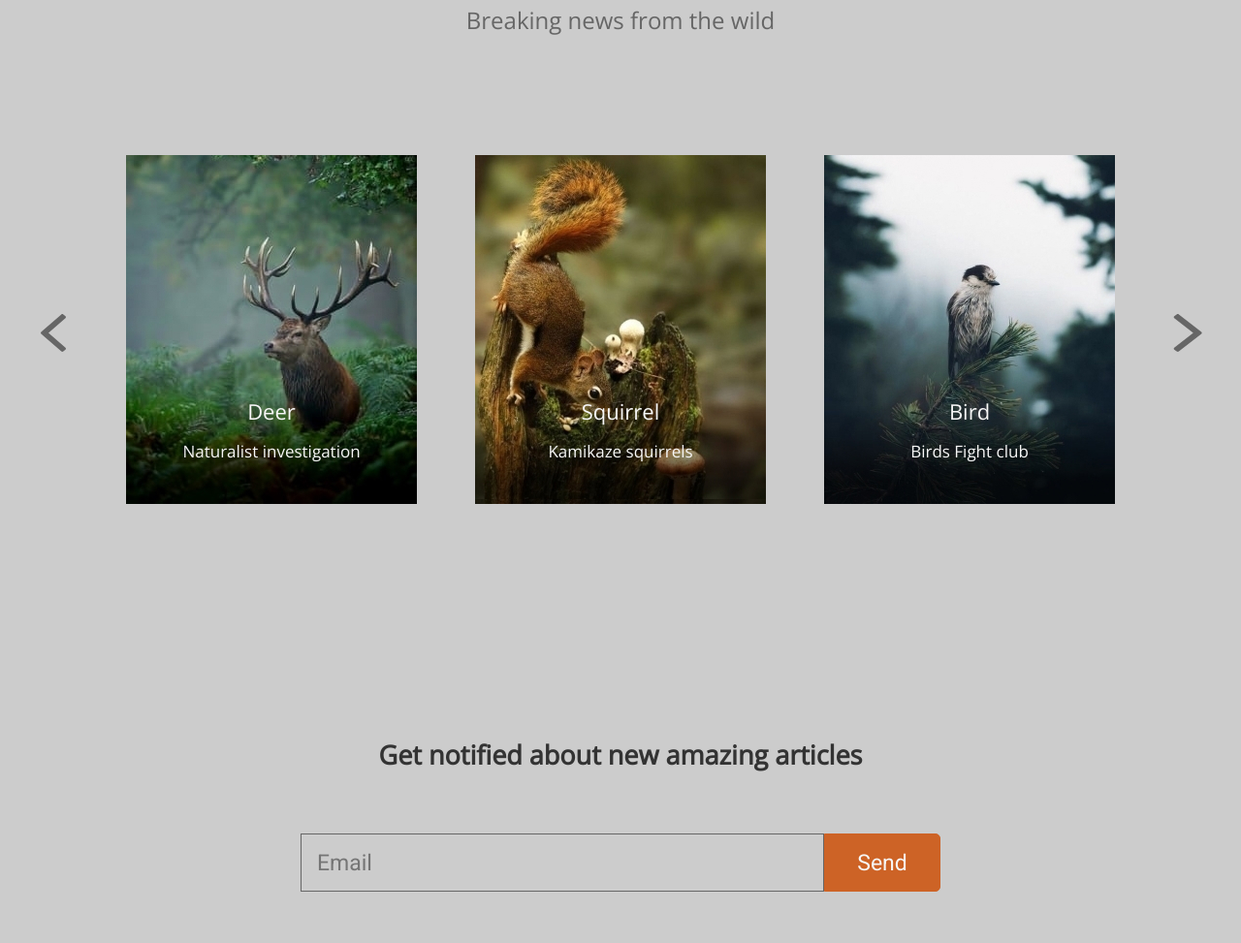
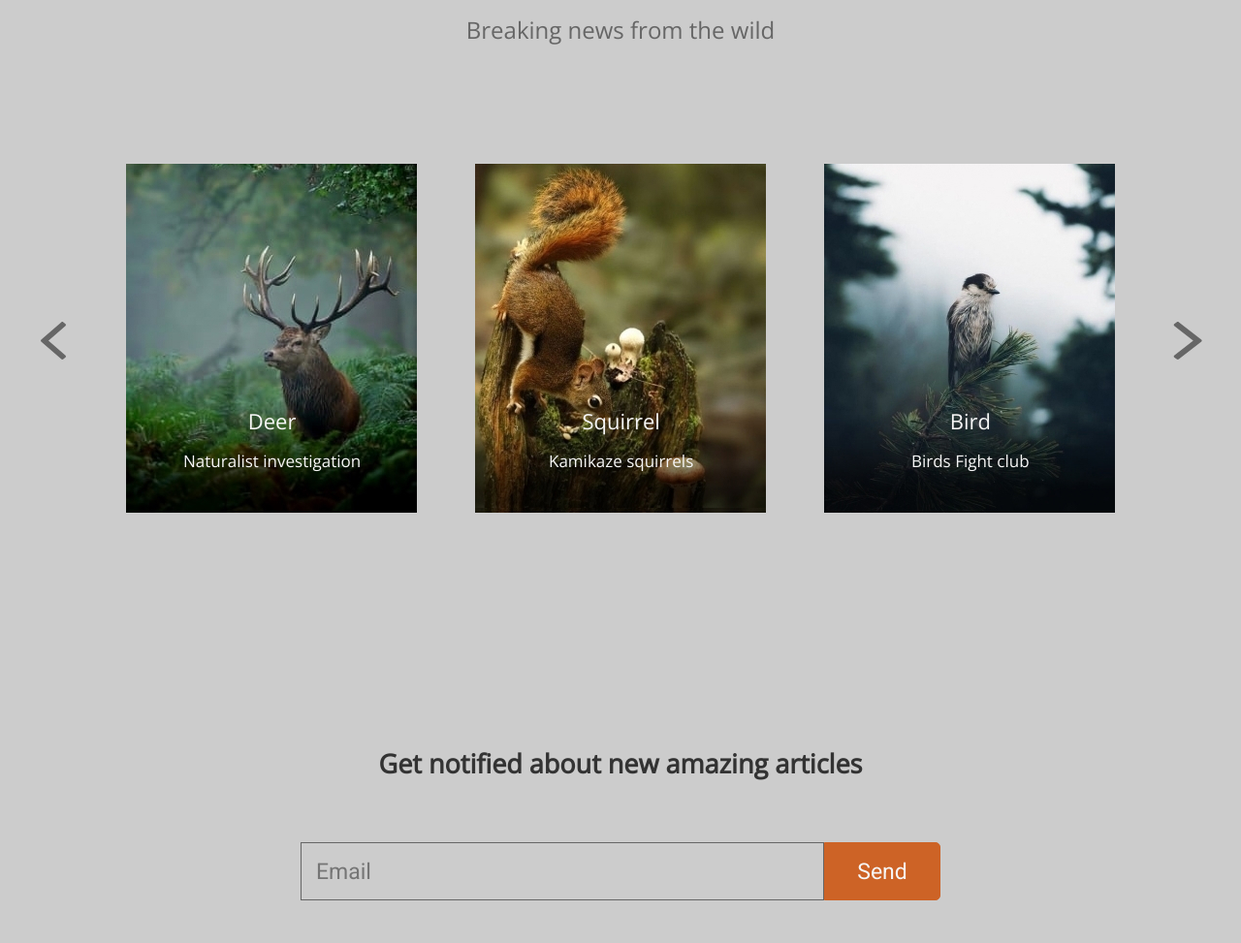
Before and after one commit to AlexandraZaharova/Wildlife, a plain HTML site: page wildlife/index.html in a window 1280 px wide. Shown: the part 979-1952 px from the top of the page at 97% size. Drawn offline with nearby package versions, Linux system fonts and the light colour scheme.

Commit message:
refactor: size

```diff
--- a/wildlife/index.html
+++ b/wildlife/index.html
@@ -23,7 +23,7 @@
           <ul class="nav">
             <li><a href="#">Blog</a></li>
             <li><a href="#">Contacts</a></li>
-            <li><a href="#"><img src="assets/search.svg" alt="search"></a></li>
+            <li><a href="#"><img class="header-nav-search" src="assets/search.svg" alt="search"></a></li>
             <li><button class="header-nav-btn">Sign in</button></li>
           </ul>
         </nav>
@@ -44,21 +44,21 @@
           <button class="btn-arrow"><img class="arrow" src="assets/left.svg" alt="left arrow"></button>
           <figure>
             <img class="slider-card" src="assets/deer.jpg" alt="Deer">
-            <figcaption>
+            <figcaption class="description-left">
               <p class="card-title">Deer</p>
               <p class="card-text">Naturalist investigation</p>
             </figcaption>
           </figure>
           <figure>
             <img class="slider-card" src="assets/squirrel.jpg" alt="Squirrel">
-            <figcaption>
+            <figcaption  class="description-center">
               <p class="card-title">Squirrel</p>
               <p class="card-text">Kamikaze squirrels</p>
             </figcaption>
           </figure>
           <figure>
             <img class="slider-card" src="assets/bird.jpg" alt="Bird">
-            <figcaption>
+            <figcaption class="description-right">
               <p class="card-title">Bird</p>
               <p class="card-text">Birds Fight club</p>
             </figcaption>
--- a/wildlife/style.css
+++ b/wildlife/style.css
@@ -7,9 +7,14 @@ body {
 p,
 h2,
 h3,
-a,
-button {
+a {
     font-family: 'Open Sans', sans-serif;
+}
+
+button,
+input,
+h1 {
+    font-family: 'Roboto', sans-serif;
 }
 
 .header {
@@ -31,7 +36,8 @@ header {
     display: flex;
     justify-content: space-between;
     align-items: center;
-    margin-bottom: 110px;
+    height: 99px;
+    margin-bottom: 102px;
 }
 
 .logo {
@@ -47,7 +53,6 @@ header {
 h1 {
     text-transform: uppercase;
     color: #F7F7F7;
-    font-family: 'Roboto', sans-serif;
     text-shadow: 0 4px 4px rgba(0, 0, 0, 0.25);
 }
 
@@ -76,10 +81,16 @@ a {
     color: #F7F7F7;
 }
 
+.header-nav-search {
+    position: relative;
+    top: 8px;
+}
+
 .header-nav-btn {
     width: 120px;
     height: 50px;
     font-size: 23px;
+    line-height: 27px;
     color: #F7F7F7;
     border: 2px solid #CD6326;
     border-radius: 5px;
@@ -121,14 +132,14 @@ h2 {
 }
 
 main {
-    height: 1364px;
+    height: 1367px;
     background-color: #cccccc;
     padding-top: 1px;
 }
 
 .latest-articles {
-    margin-top: 109px;
-    margin-bottom: 123px;
+    margin-top: 119px;
+    margin-bottom: 235px;
     text-align: center;
 }
 
@@ -147,7 +158,7 @@ main {
 }
 
 .slider {
-    margin-top: 121px;
+    margin-top: 120px;
     display: flex;
     justify-content: space-between;
     align-items: center;
@@ -155,7 +166,7 @@ main {
 
 .btn-arrow {
     position: relative;
-    bottom: 56px;
+    bottom: 1px;
     padding: 0;
     background: none;
     border: none;
@@ -167,12 +178,25 @@ main {
 }
 
 figure {
+    position: relative;
     margin: 0;
 }
 
 figcaption {
-    position: relative;
-    bottom: 140px;
+    position: absolute;
+    bottom: 27px;
+}
+
+.description-left {
+    left: 59px;
+}
+
+.description-center {
+    left: 76px;
+}
+
+.description-right {
+    left: 90px;
 }
 
 figcaption p {
@@ -193,7 +217,6 @@ figcaption p {
 
 .get-notified {
     text-align: center;
-    margin-bottom: 240px;
 }
 
 .get-notified-title {
@@ -217,8 +240,7 @@ form {
     font-size: 23px;
     line-height: 27px;
     color: #666666;
-    font-family: 'Roboto', sans-serif;
-    padding-left: 16px;
+    padding-left: 15px;
 }
 
 .btn-submit {
@@ -231,11 +253,10 @@ form {
     font-size: 23px;
     line-height: 27px;
     color: #F7F7F7;
-    font-family: 'Roboto', sans-serif;
 }
 
 footer {
-    height: 360px;
+    height: 359px;
     background-color: #181617;
     background-image: url("assets/footer-img.jpg");
     background-repeat: no-repeat;
```
